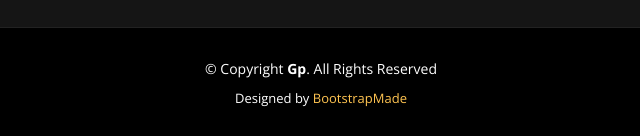
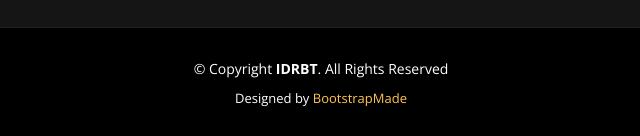
Before and after one commit to pavankumar0077/5G-lab, a plain HTML site: page index.html in a window 1280 px wide. Shown: the part 6137-6273 px from the top of the page, 319-959 px from the left. Drawn offline with nearby package versions, Linux system fonts and the light colour scheme.

Commit message:
name changed

```diff
--- a/index.html
+++ b/index.html
@@ -796,7 +796,7 @@
 
     <div class="container">
       <div class="copyright">
-        &copy; Copyright <strong><span>Gp</span></strong>. All Rights Reserved
+        &copy; Copyright <strong><span>IDRBT</span></strong>. All Rights Reserved
       </div>
       <div class="credits">
         <!-- All the links in the footer should remain intact. -->
```
